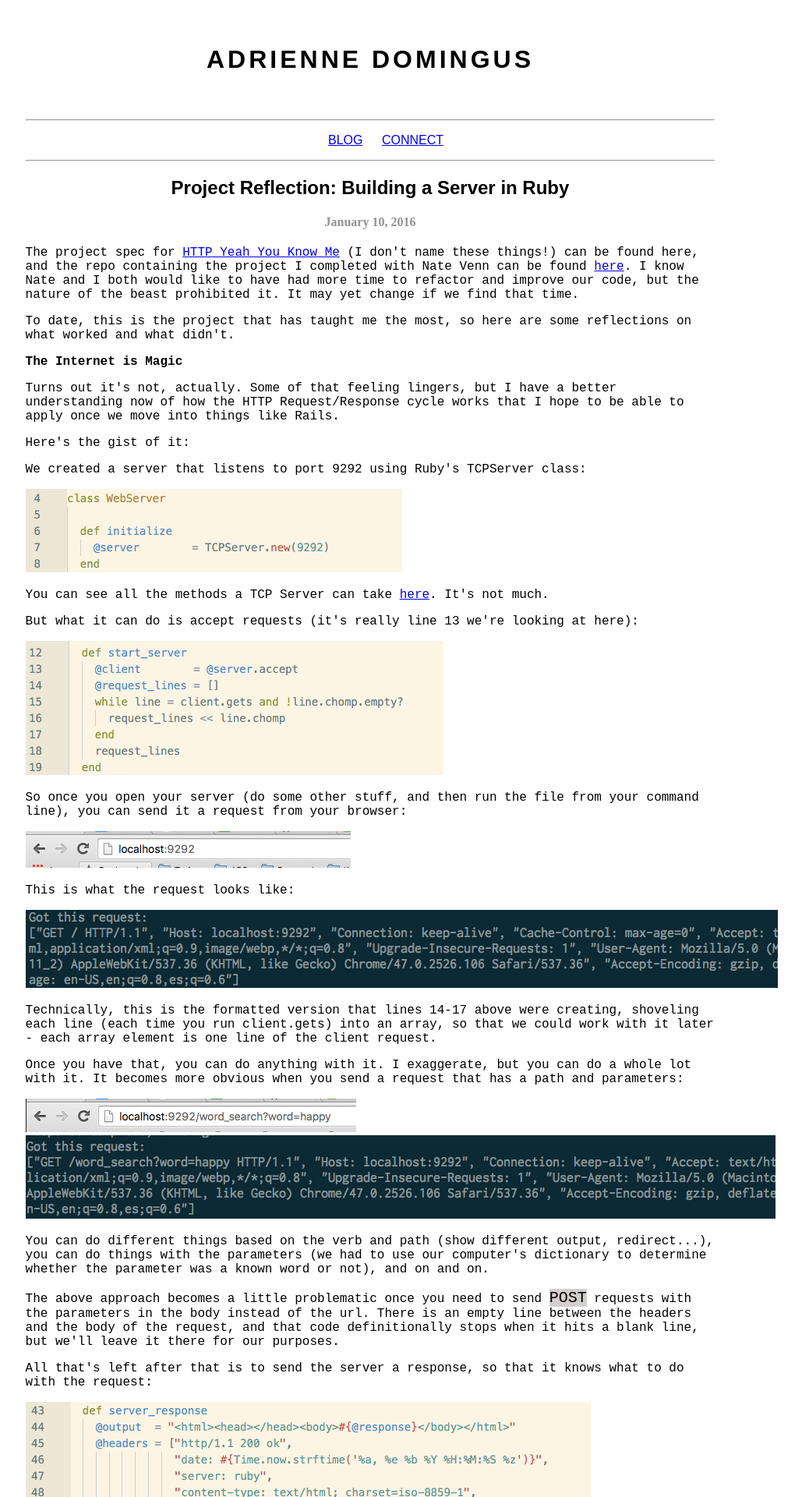
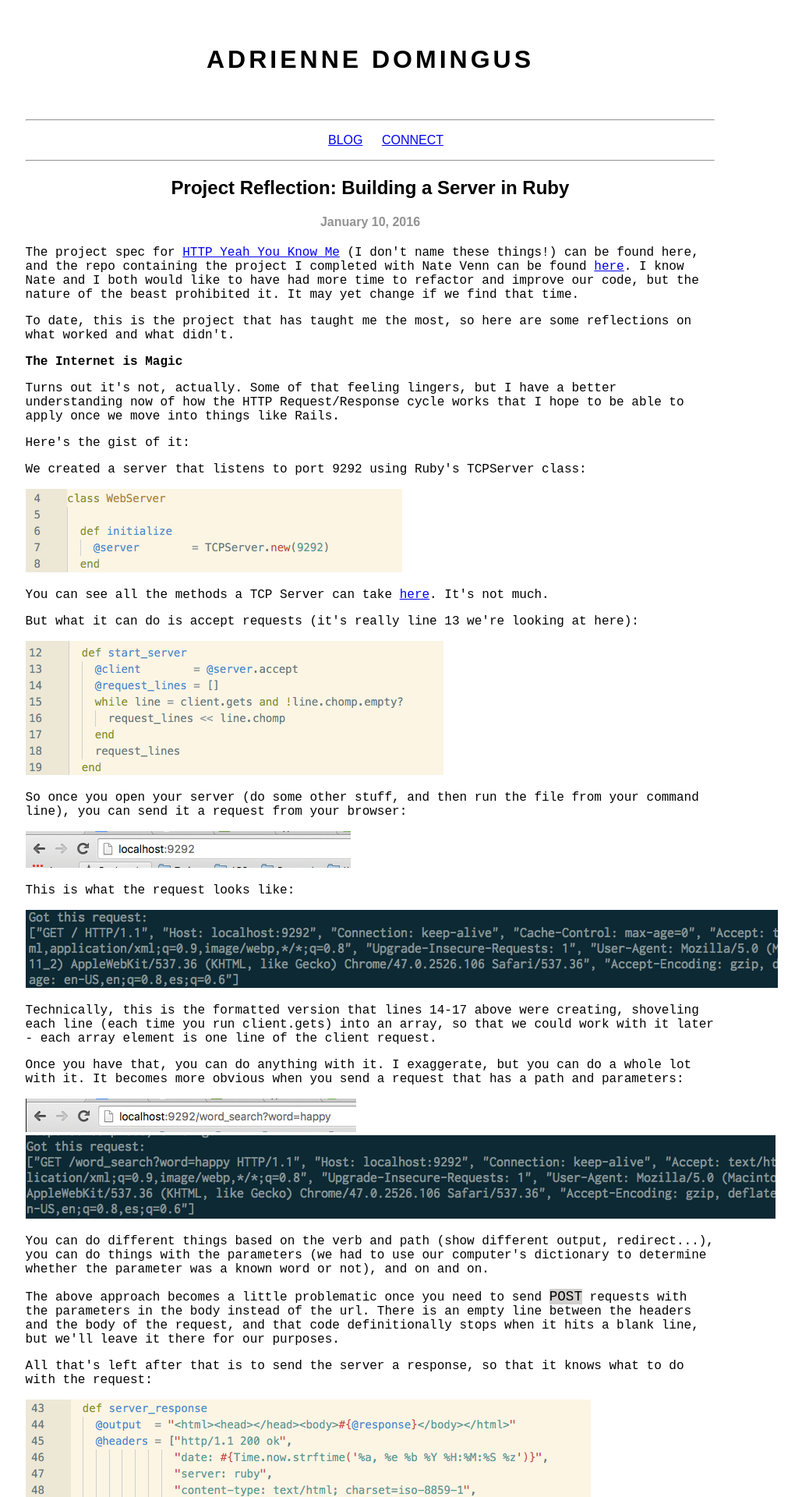
Before and after one commit to adriennedomingus/adriennedomingus.github.io, a Jekyll site: the page built from _posts/2016-01-10-building-a-server-in-ruby.html, in a window 1280 px wide. Shown: the top 1920 px of the page at 78% size, without its empty margins (165-1194 px from the left). Built offline with Jekyll 4.4.1, drawn with Linux system fonts in a browser that asks for light colours.

Commit message:
float date and title

```diff
--- a/css/styles.css
+++ b/css/styles.css
@@ -25,10 +25,23 @@
   width: 70%;
   margin: auto;
   font-family: "Courier New", Courier, monospace;
+  padding-top: 25px;
 }
 
 #contact-images {
   text-align: center;
+}
+
+#float-left {
+  float: left;
+}
+
+#float-right {
+  float: right;
+}
+
+.post-title-date {
+  clear: both;
 }
 
 .link-logo {
@@ -40,7 +53,7 @@
 }
 
 .code {
-  font-size: 1.25em;
+  font-size: 1.1em;
   background-color: #d3cfcf;
 }
 
@@ -64,6 +77,7 @@
 }
 
 .post-date {
+  font-family: 'PT Sans Caption', sans-serif;
   text-align: center;
   color: #939292;
 }
```
Also changed, not shown: index.html (+5 -3 lines).
